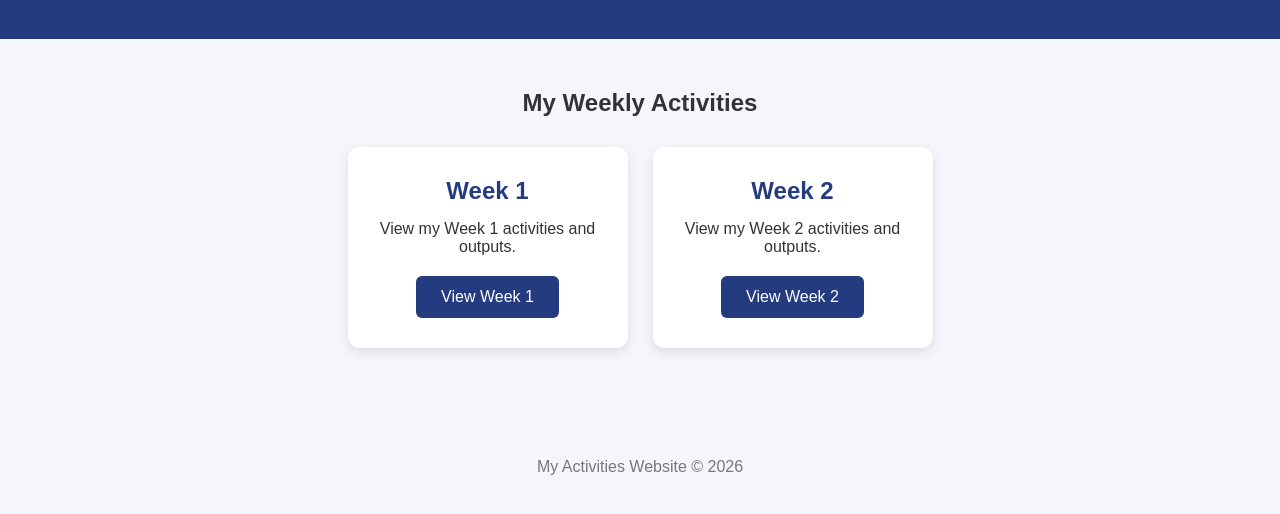
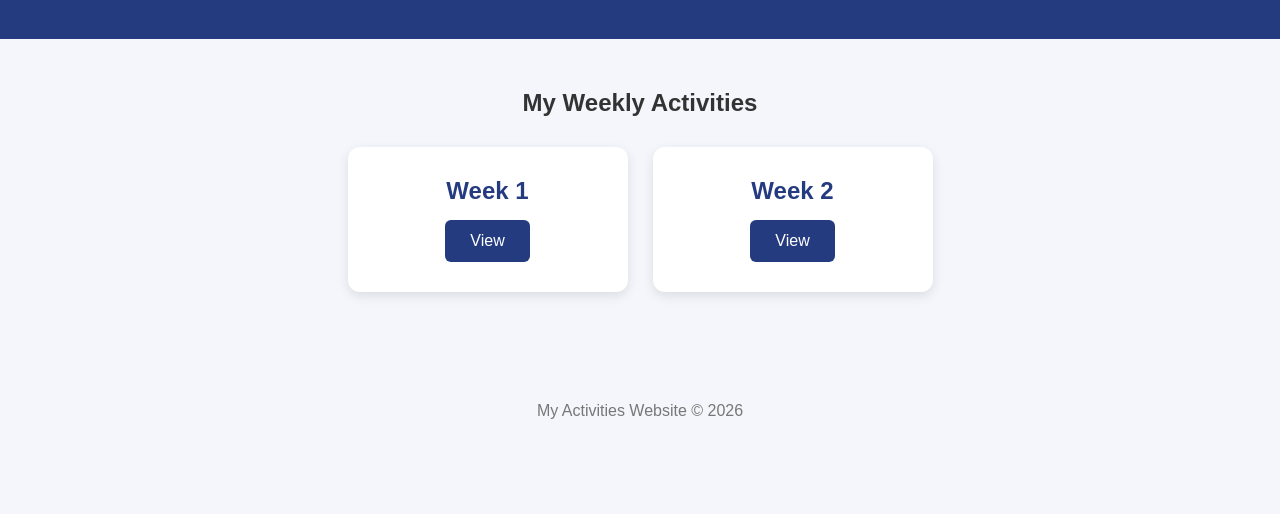
Before and after one commit to rjugay24118363-ui/csae104project3E, a plain HTML site: page index.html in a window 1280 px wide. Shown: the part 108-622 px from the top of the page. Drawn offline with Linux system fonts and the light colour scheme.

Commit message:
Myfirstcommit

```diff
--- a/index.html
+++ b/index.html
@@ -94,14 +94,12 @@
 
             <div class="card">
                 <h2>Week 1</h2>
-                <p>View my Week 1 activities and outputs.</p>
-                <a href="Week 1/index.html">View Week 1</a>
+                <a href="Week 1/index.html">View</a>
             </div>
 
             <div class="card">
                 <h2>Week 2</h2>
-                <p>View my Week 2 activities and outputs.</p>
-                <a href="Week 2/index.html">View Week 2</a>
+                <a href="Week 2/index.html">View</a>
             </div>
 
         </div>
```
